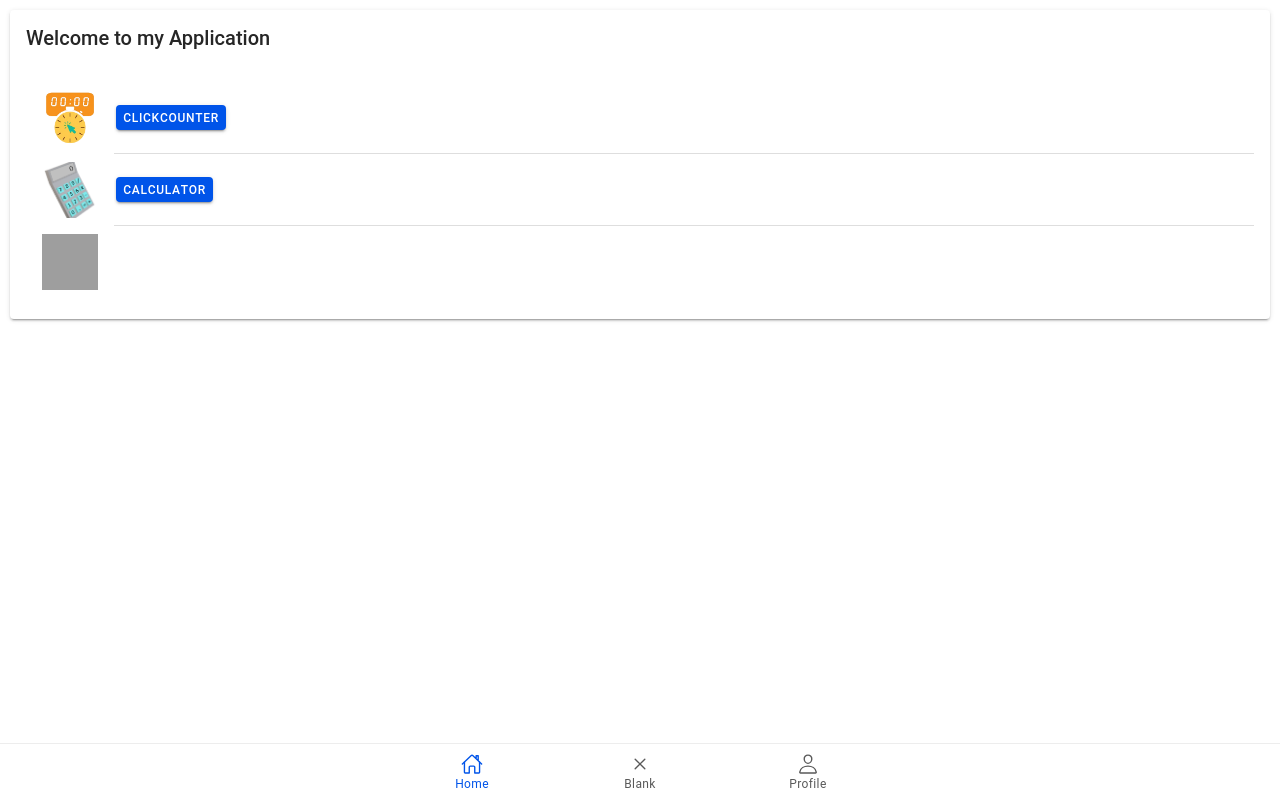
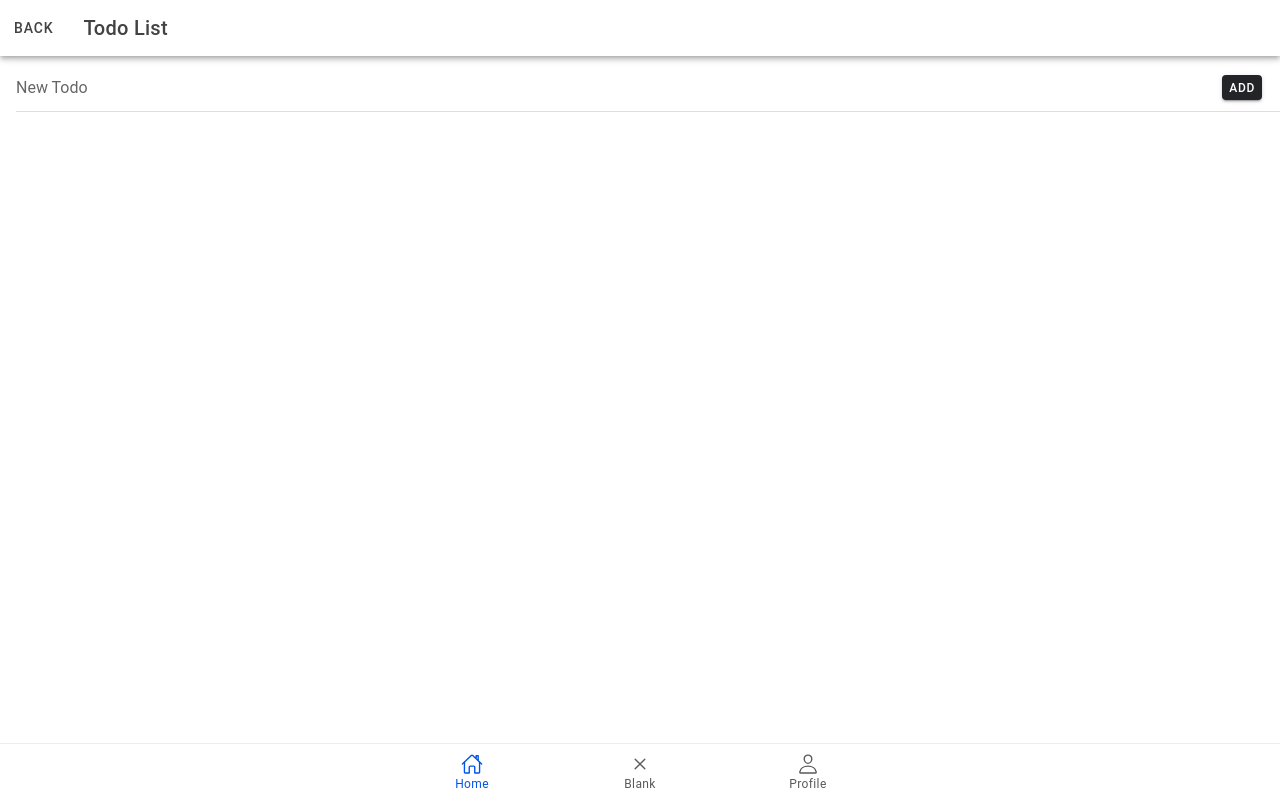
Before and after one commit to irish-dev/ioni-t-banganan, a React (Vite) app: page /TodoList in a window 1280 px wide. Both pictures are taken after a click on the element "Home". Built offline with nearby package versions, Linux system fonts and the light colour scheme; grey boxes are pictures that could not be loaded.

Commit message:
create todolist

```diff
--- a/src/App.tsx
+++ b/src/App.tsx
@@ -16,6 +16,7 @@ import Home from './pages/Home';
 import Profile from './pages/Profile';
 import Clickcounter from './pages/Clickcounter';
 import Calculator from './pages/Calculator';
+import TodoList from './pages/TodoList'
 
 
 /* Core CSS required for Ionic components to work properly */
@@ -45,6 +46,11 @@ const App: React.FC = () => (
       <IonTabs>
         <IonRouterOutlet>
           {/* Home Router */}
+
+          <Route exact path="/TodoList">
+            <TodoList />
+          </Route>
+
           <Route exact path="/Home">
             <Home />
           </Route>
--- /dev/null
+++ b/src/pages/TodoList.css
@@ -0,0 +1,20 @@
+/* TodoList.css */
+
+.todo-list-container {
+    background-color: #5a3030; /* Set your desired background color */
+    padding: 20px;
+  }
+
+  .todo-item {
+    background-color: #fff; /* Set background color for each todo item */
+    border-radius: 5px;
+    margin-bottom: 10px;
+  }
+
+  .todo-item ion-label {
+    flex: 1;
+  }
+
+  .todo-item ion-button {
+    margin-left: 5px;
+  }
--- /dev/null
+++ b/src/pages/TodoList.tsx
@@ -0,0 +1,85 @@
+import React, { useState } from 'react';
+import { IonContent, IonHeader, IonPage, IonTitle, IonToolbar, IonList, IonItem, IonLabel, IonCheckbox, IonInput, IonButton, IonIcon, IonButtons, IonBackButton } from '@ionic/react';
+import './TodoList.css';
+import { trash, create } from 'ionicons/icons';
+
+const TodoList: React.FC = () => {
+  const [todos, setTodos] = useState<string[]>([]);
+  const [newTodo, setNewTodo] = useState<string>('');
+  const [editIndex, setEditIndex] = useState<number>(-1);
+
+  const addTodo = () => {
+    if (newTodo.trim() !== '') {
+      setTodos([...todos, newTodo]);
+      setNewTodo('');
+    }
+  };
+
+  const removeTodo = (index: number) => {
+    const updatedTodos = [...todos];
+    updatedTodos.splice(index, 1);
+    setTodos(updatedTodos);
+  };
+
+  const editTodo = (index: number) => {
+    setEditIndex(index);
+    setNewTodo(todos[index]);
+  };
+
+  const updateTodo = () => {
+    if (newTodo.trim() !== '') {
+      const updatedTodos = [...todos];
+      updatedTodos[editIndex] = newTodo;
+      setTodos(updatedTodos);
+      setEditIndex(-1);
+      setNewTodo('');
+    }
+  };
+
+  const cancelEdit = () => {
+    setEditIndex(-1);
+    setNewTodo('');
+  };
+
+  const toggleTodo = (index: number) => {
+    const updatedTodos = [...todos];
+    updatedTodos[index] = updatedTodos[index].startsWith('✅ ') ? updatedTodos[index].slice(2) : '✅ ' + updatedTodos[index];
+    setTodos(updatedTodos);
+  };
+
+  return (
+    <IonPage>
+      <IonHeader>
+        <IonToolbar>
+          <IonButtons slot="start">
+          <IonButton href='/Home'> Back</IonButton>
+          </IonButtons>
+          <IonTitle>Todo List</IonTitle>
+        </IonToolbar>
+      </IonHeader>
+      <IonContent fullscreen>
+        <IonList>
+          <IonItem>
+            <IonInput placeholder="New Todo" value={newTodo} onIonChange={(e) => setNewTodo(e.detail.value!)} />
+            <IonButton slot="end" color="dark" onClick={addTodo}>Add</IonButton>
+          </IonItem>
+
+          {todos.map((todo, index) => (
+            <IonItem key={index}>
+              <IonCheckbox slot="start" />
+              <IonLabel>{todo}</IonLabel>
+              <IonButton slot="end" color="light" onClick={() => removeTodo(index)}>
+                <IonIcon icon={trash} />
+              </IonButton>
+              <IonButton slot="end" color="light" onClick={() => editTodo(index)}>
+                <IonIcon icon={create} />
+              </IonButton>
+            </IonItem>
+          ))}
+        </IonList>
+      </IonContent>
+    </IonPage>
+  );
+};
+
+export default TodoList;
--- a/src/pages/calculator.tsx
+++ b/src/pages/calculator.tsx
@@ -1,5 +1,5 @@
 import React, { useState } from 'react';
-import { IonContent, IonHeader, IonPage, IonTitle, IonToolbar, IonButton, IonInput, IonGrid, IonRow, IonCol, IonLabel } from '@ionic/react';
+import { IonContent, IonHeader, IonPage, IonTitle, IonToolbar, IonButton, IonInput, IonGrid, IonRow, IonCol, IonLabel, IonButtons, IonBackButton } from '@ionic/react';
 import './Calculator.css';
 
 const Calculator: React.FC = () => {
@@ -25,11 +25,14 @@ const Calculator: React.FC = () => {
 
   return (
     <IonPage>
-      <IonHeader>
-        <IonToolbar>
-          <IonTitle>Calculator</IonTitle>
-        </IonToolbar>
-      </IonHeader>
+    <IonHeader>
+      <IonToolbar>
+      <IonButtons slot="start">
+          <IonButton href='/Home'> Back</IonButton>
+          </IonButtons>
+        <IonTitle>Calculator</IonTitle>
+      </IonToolbar>
+    </IonHeader>
       <IonContent fullscreen className="ion-text-center">
         <IonHeader collapse="condense">
           <IonToolbar>
--- a/src/pages/clickcounter.tsx
+++ b/src/pages/clickcounter.tsx
@@ -1,5 +1,5 @@
 import React, { useState } from 'react';
-import { IonContent, IonHeader, IonPage, IonTitle, IonToolbar } from '@ionic/react';
+import { IonContent, IonHeader, IonPage, IonTitle, IonToolbar, IonButton, IonButtons } from '@ionic/react';
 import ExploreContainer from '../components/ExploreContainer';
 import './clickcounter.css';
 
@@ -12,6 +12,9 @@ const Clickcounter: React.FC = () => {
     <IonPage>
       <IonHeader>
         <IonToolbar>
+        <IonButtons slot="start">
+          <IonButton href='/Home'> Back</IonButton>
+          </IonButtons>
           <IonTitle>Click Counter</IonTitle>
         </IonToolbar>
       </IonHeader>
--- a/src/pages/home.tsx
+++ b/src/pages/home.tsx
@@ -10,6 +10,7 @@ import {
   IonLabel,
   IonList,
   IonThumbnail,
+
 } from '@ionic/react';
 
 import './Home.css';
@@ -18,8 +19,16 @@ function Home() {
   return (
     <IonCard>
       <IonCardHeader>
-        <IonCardTitle>Welcome to my Application</IonCardTitle>
-        <IonCardSubtitle></IonCardSubtitle>
+      <ion-card>
+  <ion-card-header>
+    <ion-card-title>Irish</ion-card-title>
+    <ion-card-subtitle>student</ion-card-subtitle>
+  </ion-card-header>
+
+  <ion-card-content>
+    Nothing more, nothing less.
+  </ion-card-content>
+</ion-card>
       </IonCardHeader>
       <IonCardContent>
         <IonList>
@@ -37,6 +46,12 @@ function Home() {
             <IonButton href='/Calculator'>Calculator</IonButton>
           </IonItem>
 
+          <IonItem>
+            <IonThumbnail slot="start">
+              <img alt="Silhouette of mountains" src="/assets/todo.png" />
+            </IonThumbnail>
+            <IonButton href='/TodoList'>TodoList</IonButton>
+          </IonItem>
 
           <IonItem lines="none">
             <IonThumbnail slot="start">
```
Also changed, not shown: assets/todo.png (added).
